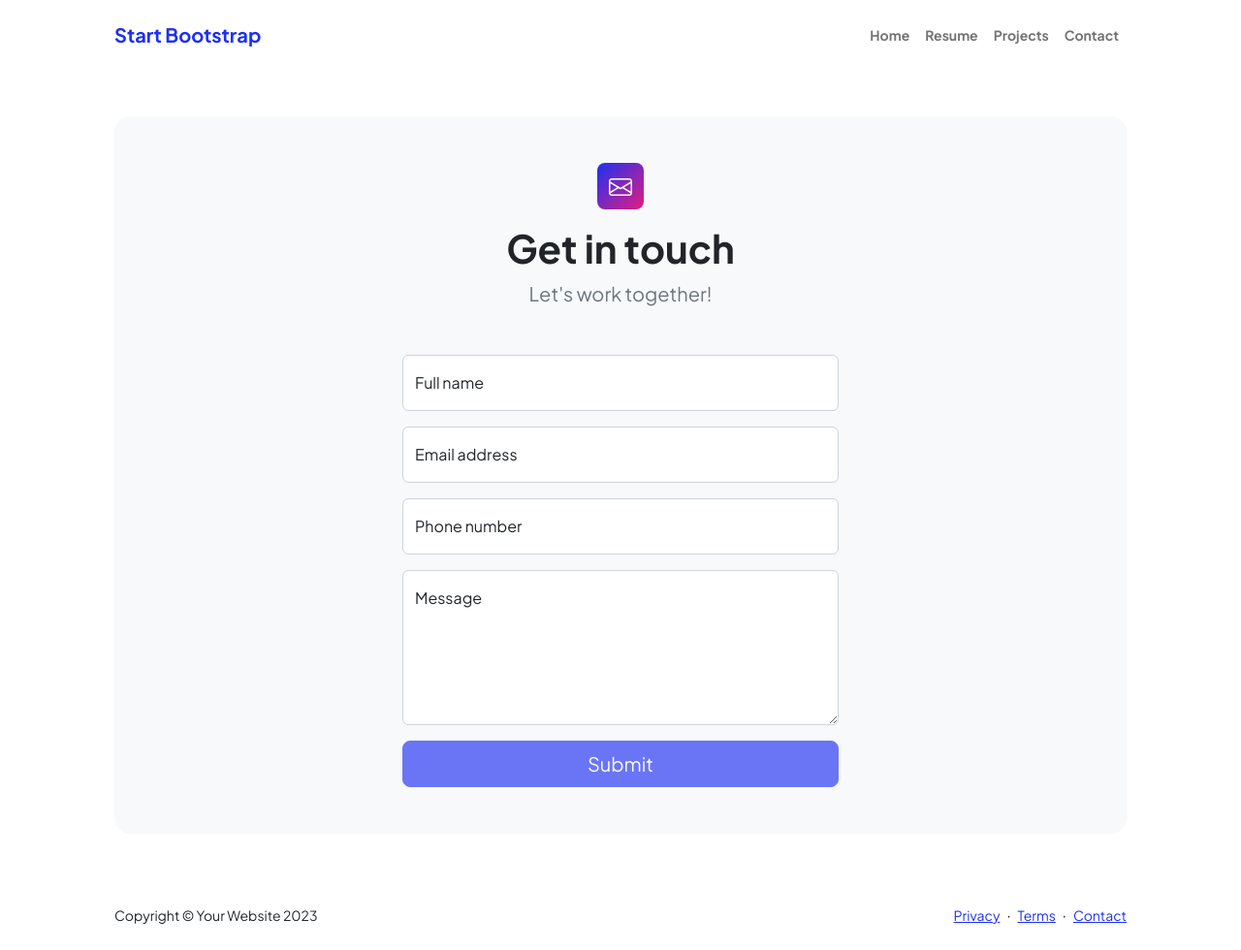
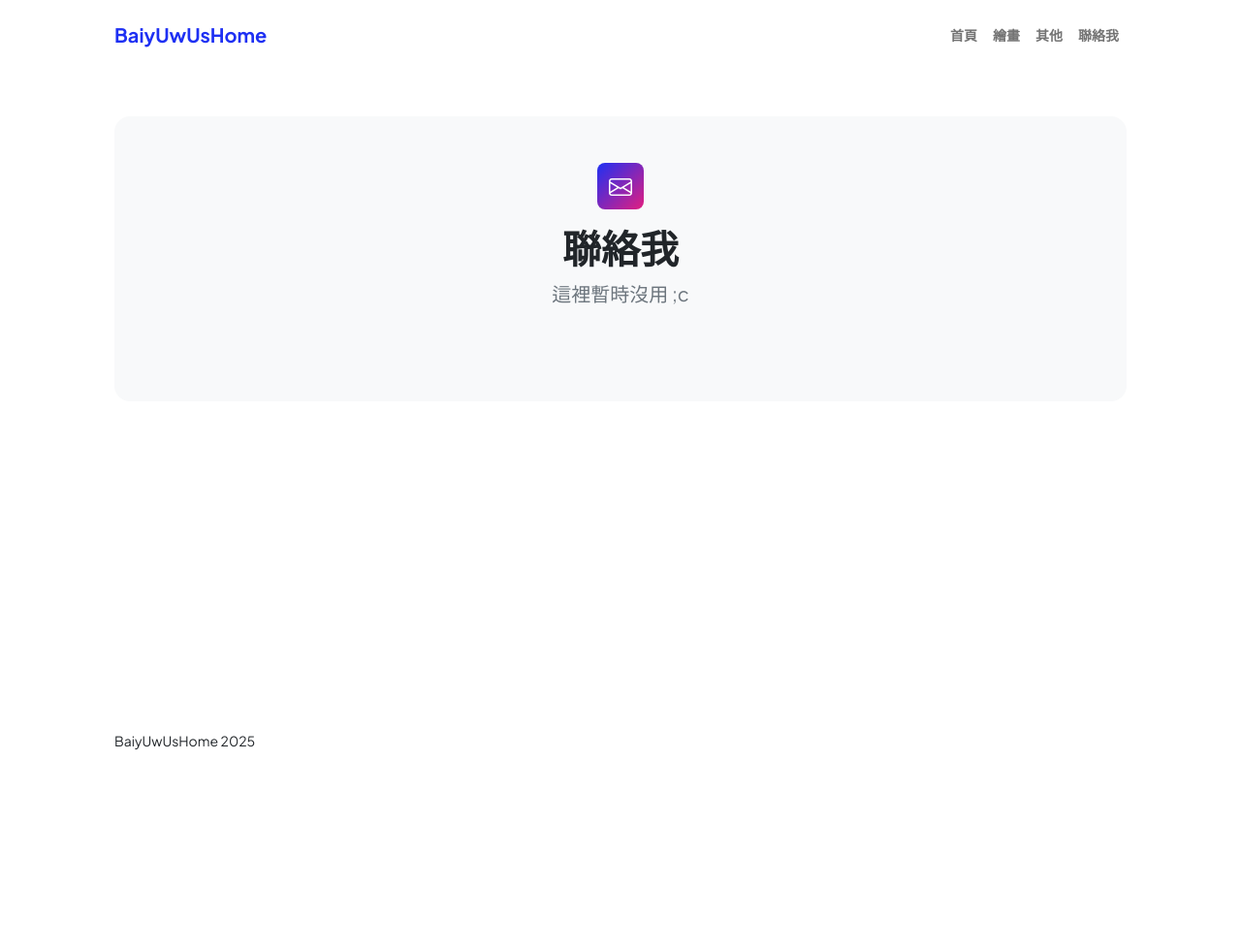
Before and after one commit to baiyuwupiao/baiyuwupiao.github.io, a plain HTML site: page startbootstrap-personal-gh-pages/contact.html in a window 1280 px wide. Shown: the whole page at 97% size. After the commit the page ends 800 px from the top, so only its background shows below. Drawn offline with nearby package versions, Linux system fonts and the light colour scheme.

Commit message:
改好天地文字 等待首頁header 以及作品與其他 也許改個主色調

```diff
--- a/startbootstrap-personal-gh-pages/contact.html
+++ b/startbootstrap-personal-gh-pages/contact.html
@@ -22,14 +22,14 @@
             <!-- Navigation-->
             <nav class="navbar navbar-expand-lg navbar-light bg-white py-3">
                 <div class="container px-5">
-                    <a class="navbar-brand" href="index.html"><span class="fw-bolder text-primary">Start Bootstrap</span></a>
+                    <a class="navbar-brand" href="index.html"><span class="fw-bolder text-primary">BaiyUwUsHome</span></a>
                     <button class="navbar-toggler" type="button" data-bs-toggle="collapse" data-bs-target="#navbarSupportedContent" aria-controls="navbarSupportedContent" aria-expanded="false" aria-label="Toggle navigation"><span class="navbar-toggler-icon"></span></button>
                     <div class="collapse navbar-collapse" id="navbarSupportedContent">
                         <ul class="navbar-nav ms-auto mb-2 mb-lg-0 small fw-bolder">
-                            <li class="nav-item"><a class="nav-link" href="index.html">Home</a></li>
-                            <li class="nav-item"><a class="nav-link" href="resume.html">Resume</a></li>
-                            <li class="nav-item"><a class="nav-link" href="projects.html">Projects</a></li>
-                            <li class="nav-item"><a class="nav-link" href="contact.html">Contact</a></li>
+                            <li class="nav-item"><a class="nav-link" href="index.html">首頁</a></li>
+                            <li class="nav-item"><a class="nav-link" href="art.html">繪畫</a></li>
+                            <li class="nav-item"><a class="nav-link" href="otherart.html">其他</a></li>
+                            <li class="nav-item"><a class="nav-link" href="contact.html">聯絡我</a></li>
                         </ul>
                     </div>
                 </div>
@@ -41,8 +41,8 @@
                     <div class="bg-light rounded-4 py-5 px-4 px-md-5">
                         <div class="text-center mb-5">
                             <div class="feature bg-primary bg-gradient-primary-to-secondary text-white rounded-3 mb-3"><i class="bi bi-envelope"></i></div>
-                            <h1 class="fw-bolder">Get in touch</h1>
-                            <p class="lead fw-normal text-muted mb-0">Let's work together!</p>
+                            <h1 class="fw-bolder">聯絡我</h1>
+                            <p class="lead fw-normal text-muted mb-0">這裡暫時沒用 ;c</p>
                         </div>
                         <div class="row gx-5 justify-content-center">
                             <div class="col-lg-8 col-xl-6">
@@ -53,51 +53,8 @@
                                 <!-- To make this form functional, sign up at-->
                                 <!-- https://startbootstrap.com/solution/contact-forms-->
                                 <!-- to get an API token!-->
-                                <form id="contactForm" data-sb-form-api-token="API_TOKEN">
-                                    <!-- Name input-->
-                                    <div class="form-floating mb-3">
-                                        <input class="form-control" id="name" type="text" placeholder="Enter your name..." data-sb-validations="required" />
-                                        <label for="name">Full name</label>
-                                        <div class="invalid-feedback" data-sb-feedback="name:required">A name is required.</div>
-                                    </div>
-                                    <!-- Email address input-->
-                                    <div class="form-floating mb-3">
-                                        <input class="form-control" id="email" type="email" placeholder="name@example.com" data-sb-validations="required,email" />
-                                        <label for="email">Email address</label>
-                                        <div class="invalid-feedback" data-sb-feedback="email:required">An email is required.</div>
-                                        <div class="invalid-feedback" data-sb-feedback="email:email">Email is not valid.</div>
-                                    </div>
-                                    <!-- Phone number input-->
-                                    <div class="form-floating mb-3">
-                                        <input class="form-control" id="phone" type="tel" placeholder="(123) 456-7890" data-sb-validations="required" />
-                                        <label for="phone">Phone number</label>
-                                        <div class="invalid-feedback" data-sb-feedback="phone:required">A phone number is required.</div>
-                                    </div>
-                                    <!-- Message input-->
-                                    <div class="form-floating mb-3">
-                                        <textarea class="form-control" id="message" type="text" placeholder="Enter your message here..." style="height: 10rem" data-sb-validations="required"></textarea>
-                                        <label for="message">Message</label>
-                                        <div class="invalid-feedback" data-sb-feedback="message:required">A message is required.</div>
-                                    </div>
-                                    <!-- Submit success message-->
-                                    <!---->
-                                    <!-- This is what your users will see when the form-->
-                                    <!-- has successfully submitted-->
-                                    <div class="d-none" id="submitSuccessMessage">
-                                        <div class="text-center mb-3">
-                                            <div class="fw-bolder">Form submission successful!</div>
-                                            To activate this form, sign up at
-                                            <br />
-                                            <a href="https://startbootstrap.com/solution/contact-forms">https://startbootstrap.com/solution/contact-forms</a>
-                                        </div>
-                                    </div>
-                                    <!-- Submit error message-->
-                                    <!---->
-                                    <!-- This is what your users will see when there is-->
-                                    <!-- an error submitting the form-->
-                                    <div class="d-none" id="submitErrorMessage"><div class="text-center text-danger mb-3">Error sending message!</div></div>
-                                    <!-- Submit Button-->
-                                    <div class="d-grid"><button class="btn btn-primary btn-lg disabled" id="submitButton" type="submit">Submit</button></div>
+
+
                                 </form>
                             </div>
                         </div>
@@ -109,13 +66,13 @@
         <footer class="bg-white py-4 mt-auto">
             <div class="container px-5">
                 <div class="row align-items-center justify-content-between flex-column flex-sm-row">
-                    <div class="col-auto"><div class="small m-0">Copyright &copy; Your Website 2023</div></div>
+                    <div class="col-auto"><div class="small m-0">BaiyUwUsHome 2025</div></div>
                     <div class="col-auto">
-                        <a class="small" href="#!">Privacy</a>
-                        <span class="mx-1">&middot;</span>
-                        <a class="small" href="#!">Terms</a>
-                        <span class="mx-1">&middot;</span>
-                        <a class="small" href="#!">Contact</a>
+                        <a class="small" href="#!"></a>
+                        <span class="mx-1"></span>
+                        <a class="small" href="#!"></a>
+                        <span class="mx-1"></span>
+                        <a class="small" href="#!"></a>
                     </div>
                 </div>
             </div>
```
Also changed, not shown: startbootstrap-personal-gh-pages/art.html (+11 -11 lines), startbootstrap-personal-gh-pages/otherart.html (+11 -11 lines).
